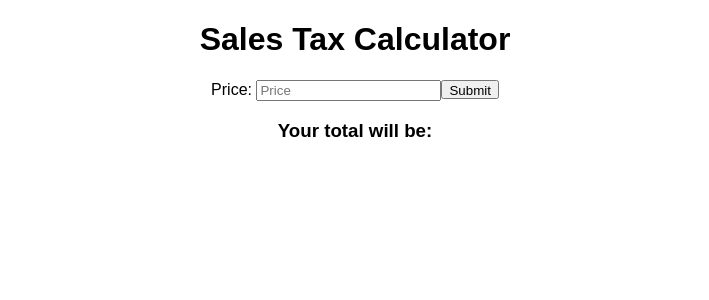
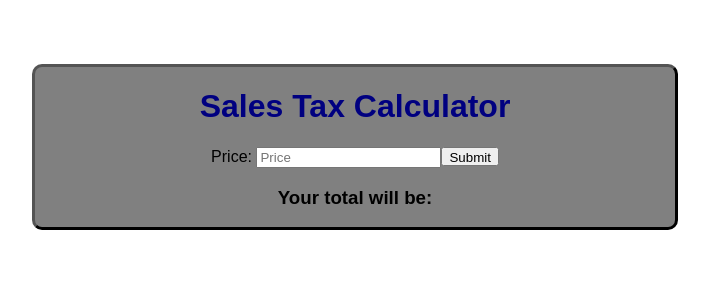
Before and after one commit to NatalieSalemme/Mortgage-Calculator-React, a React (Create React App) app: page / in a window 1280 px wide. Shown: the top 300 px of the page, without its empty margins (285-994 px from the left). Built offline with nearby package versions, Linux system fonts and the light colour scheme.

Commit message:
Adding number validator

```diff
--- a/src/App.css
+++ b/src/App.css
@@ -6,7 +6,21 @@
   flex-direction: column;
   justify-content: center;
   text-align: center;
+  border: 3px solid black;
+  border-width: medium;
+  border-style: outset;
+  border-radius: 10px;
+  width: 50%;
+  margin: auto;
+  margin-top: 4em;
+  background-color: gray;
 }
 #submit {
   height: 19.5px;
 }
+.title {
+  color: navy;
+}
+.total {
+  color: darkred;
+}
--- a/src/App.js
+++ b/src/App.js
@@ -21,22 +21,26 @@ class App extends React.Component {
     e.preventDefault();
   }
   calculate() {
+    if(isNaN(this.state.value)) {
+      alert('Please enter a valid number');
+    } else {
     this.setState({
-      total: (Number(this.state.value) * 1.0725).toFixed(2),
+      total: '$' + (Number(this.state.value) * 1.0725).toFixed(2),
       value: ''
-    })
+    });
+    }
   }
   render() {
     return (
       <form onSubmit={this.handleSubmit} className="container">
-        <h1>Sales Tax Calculator</h1>
+        <h1 className="title">Sales Tax Calculator</h1>
         <div className="input-container">
         <label className="labels" for="price">Price: </label>
         <input id="price" type="text" placeholder="Price" value={this.state.value} onChange={this.handleChange} />
         <input id="submit" value="Submit" type="submit" onClick={this.calculate}/>
-
       <div>
-      <h3>Your total will be: {this.state.total} </h3>
+      <h3>Your total will be:</h3>
+      <h3 className="total">{this.state.total}</h3>
     </div>
       </div>
     </form>
```
